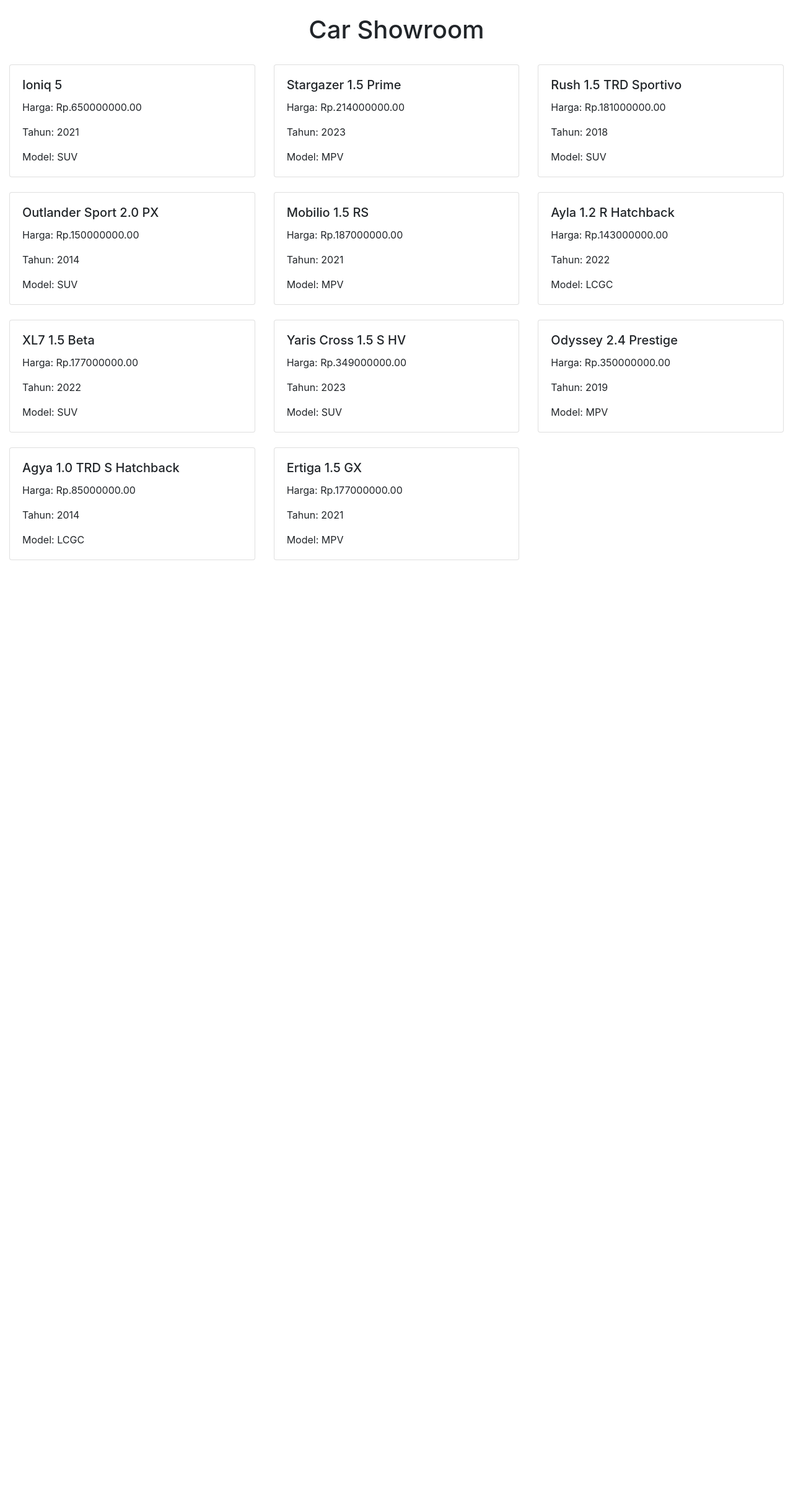
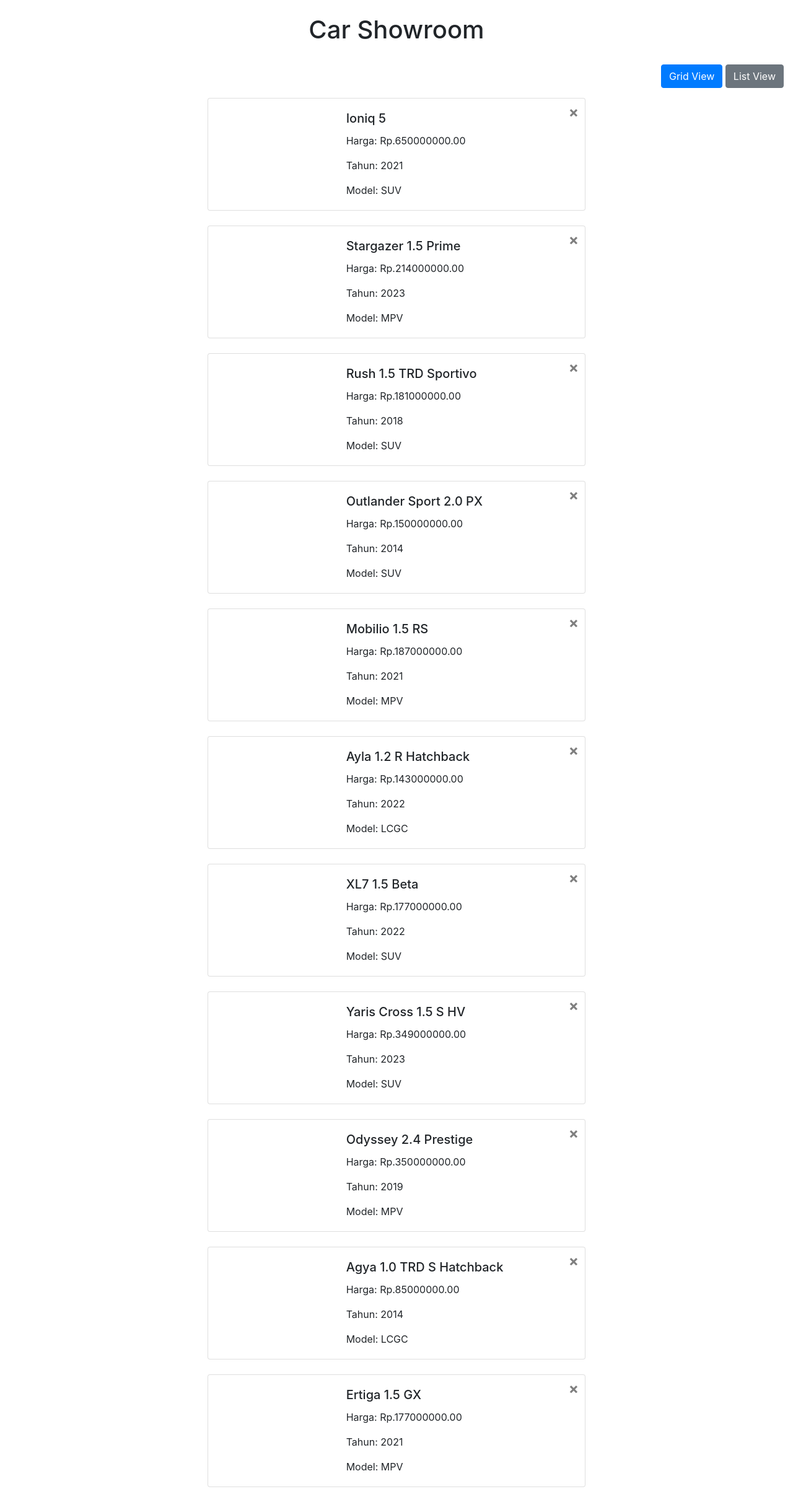
Before and after one commit to xarksy/carShowroom, a Django app: page / in a window 1280 px wide. Shown: the whole page at 62% size. Before the commit the page ends 904 px from the top, so only its background shows below. Run offline with Django 5.2, Linux system fonts and the light colour scheme; data comes from the database, SQL or seed files in the repository; some libraries are stand-ins or nearby versions.

Commit message:
buat pilihan grid atau list view dan tambah tombol x

```diff
--- a/showroomCar/cars/templates/cars/index.html
+++ b/showroomCar/cars/templates/cars/index.html
@@ -17,9 +17,35 @@
                 <h1>Car Showroom</h1>
             </div>
         </div>
-        <div class="row">
+        <div class="row mb-3">
+            <div class="col-md-12 text-right">
+            <button id="view-grid" class="btn btn-primary">Grid View</button>
+            <button id="view-list" class="btn btn-secondary">List View</button>
+            </div>
+        </div>
+        <div class="row" id="car-container" data-view="list">
             {% for car in cars %}
-                <div class="col-md-4 mb-4">
+            <div class="col-md-6 offset-md-3 mb-4 car-item list-view">
+                <div class="card position-relative">
+                <button type="button" class="close position-absolute" style="top: 10px; right: 10px;" aria-label="Close">
+                    <span aria-hidden="true">&times;</span>
+                </button>
+                <div class="row no-gutters">
+                    <div class="col-md-4">
+                    <img src="{{ car.image.url }}" class="card-img" alt="{{ car.name }}">
+                    </div>
+                    <div class="col-md-8">
+                    <div class="card-body">
+                        <h5 class="card-title">{{ car.nama }}</h5>
+                        <p class="card-text">Harga: Rp.{{ car.harga }}</p>
+                        <p class="card-text">Tahun: {{ car.tahun }}</p>
+                        <p class="card-text">Model: {{ car.model }}</p>
+                    </div>
+                    </div>
+                </div>
+                </div>
+            </div>
+            <div class="col-md-4 mb-4 car-item grid-view d-none">
                 <div class="card">
                 <img src="{{ car.image.url }}" class="card-img-top" alt="{{ car.name }}">
                 <div class="card-body">
@@ -32,6 +58,45 @@
             </div>
             {% endfor %}
         </div>
+
+        <script>
+            document.getElementById('view-grid').addEventListener('click', function() {
+            document.getElementById('car-container').setAttribute('data-view', 'grid');
+            document.querySelectorAll('.car-item').forEach(function(item) {
+                item.classList.add('d-none');
+                if (item.classList.contains('grid-view')) {
+                item.classList.remove('d-none');
+                }
+            });
+            });
+
+            document.getElementById('view-list').addEventListener('click', function() {
+            document.getElementById('car-container').setAttribute('data-view', 'list');
+            document.querySelectorAll('.car-item').forEach(function(item) {
+                item.classList.add('d-none');
+                if (item.classList.contains('list-view')) {
+                item.classList.remove('d-none');
+                }
+            });
+            });
+
+            // Select the button using its class
+            const closeButton = document.querySelector('.close');
+
+            // Add a click event listener
+            closeButton.addEventListener('click', () => {
+                console.log('Close button clicked!');
+                // Add your logic here, e.g., hiding a modal or alert
+            });
+
+            // Close button functionality
+            document.querySelectorAll('.close').forEach(function(button) {
+                button.addEventListener('click', function() {
+                    const card = this.closest('.car-item');
+                    card.remove();
+                });
+            });
+        </script>
     </div>
 
     <script src="https://cdn.jsdelivr.net/npm/bootstrap@4.0.0/dist/js/bootstrap.min.js"
@@ -43,5 +108,6 @@
     <script src="https://cdn.jsdelivr.net/npm/popper.js@1.12.9/dist/umd/popper.min.js"
             integrity="sha384-ApNbgh9B+Y1QKtv3Rn7W3mgPxhU9K/ScQsAP7hUibX39j7fakFPskvXusvfa0b4Q"
             crossorigin="anonymous"></script>
+
 </body>
 </html>
```
Lines whose indentation alone changed are shown as unchanged.
